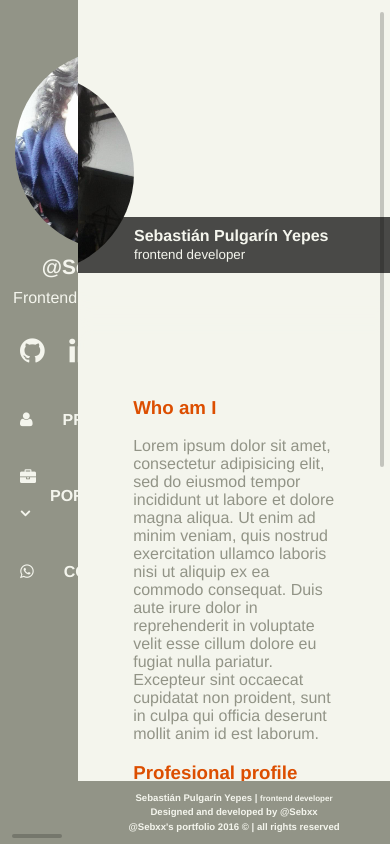
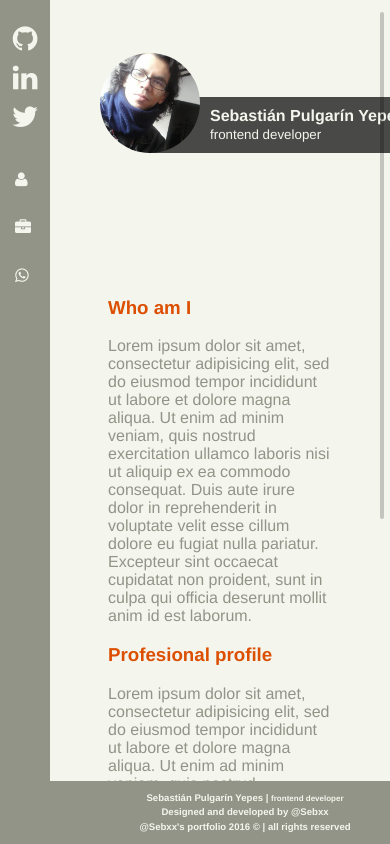
Before and after one commit to Sebxx/portfolio, a plain HTML site: page index.html in a window 390 px wide. Drawn offline with Linux system fonts and the light colour scheme.

Commit message:
Trabajando responsive para el home

```diff
--- a/site/css/theme.css
+++ b/site/css/theme.css
@@ -323,3 +323,64 @@ footer.collapsed {
     position: relative;
     width: 80%;
 }
+
+
+/*
+    RESPONSIVE queries
+*/
+
+@media screen and (max-width: 980px) {
+    #sidebar figure,
+    ul.sideMenu li a span,
+    header #sidebar i.fa-compress {
+        display: none;
+    }
+    .socialMedia,
+    header #sidebar {
+        width: 50px;
+    }
+    #sidebar .mCSB_container {
+        width: 50px!important;
+    }
+    .socialMedia {
+        margin: 20px 0;
+    }
+    ul.sideMenu li a {
+        padding: 15px;
+    }
+    nav ul.sideMenu li a.submenuParent::after {
+        content: "";
+    }
+    nav ul.sideMenu li .submenu {
+        left: 50px;
+        position: absolute;
+        top: -40px;
+        width: 230px;
+        z-index: 99999;
+    }
+    footer {
+        margin-left: 50px;
+        width: 100%;
+    }
+    #siteContainer {
+        margin-left: 50px;
+        width: auto;
+    }
+    #siteContainer .heading {
+        height: 250px;
+    }
+    .heading > figure {
+        height: 100px;
+        left: 50px;
+        top: 55px;
+        width: 350px;
+    }
+    .heading > figure img {
+        width: 100px;
+    }
+    .heading > figure span {
+        left: 50px;
+        width: 250px;
+        padding: 10px 10px 10px 60px;
+    }
+}
--- a/site/modules/global/global.module.js
+++ b/site/modules/global/global.module.js
@@ -42,7 +42,7 @@
                 },
                 {
                   name: 'Mobile',
-                  es: 'móvil',
+                  es: 'Móvil',
                   url: '/portfolio/mobile',
                   hasChildren: false
                 },
@@ -56,7 +56,7 @@
             },
             {
               name: 'Contact',
-              es: 'contacto',
+              es: 'Contacto',
               url: '/contact',
               icon: 'fa-whatsapp',
               hasChildren: false
```
